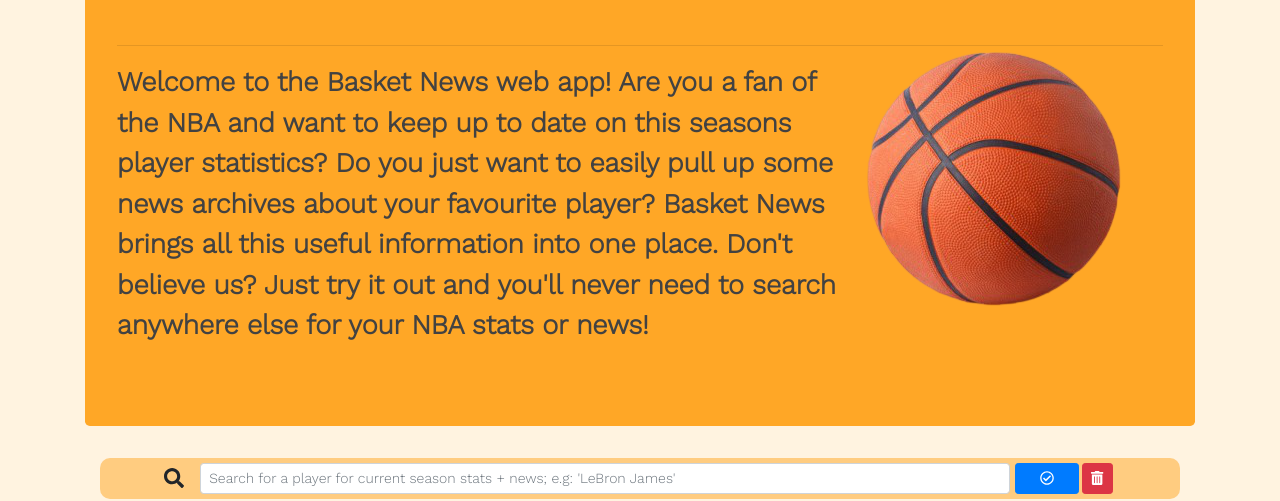
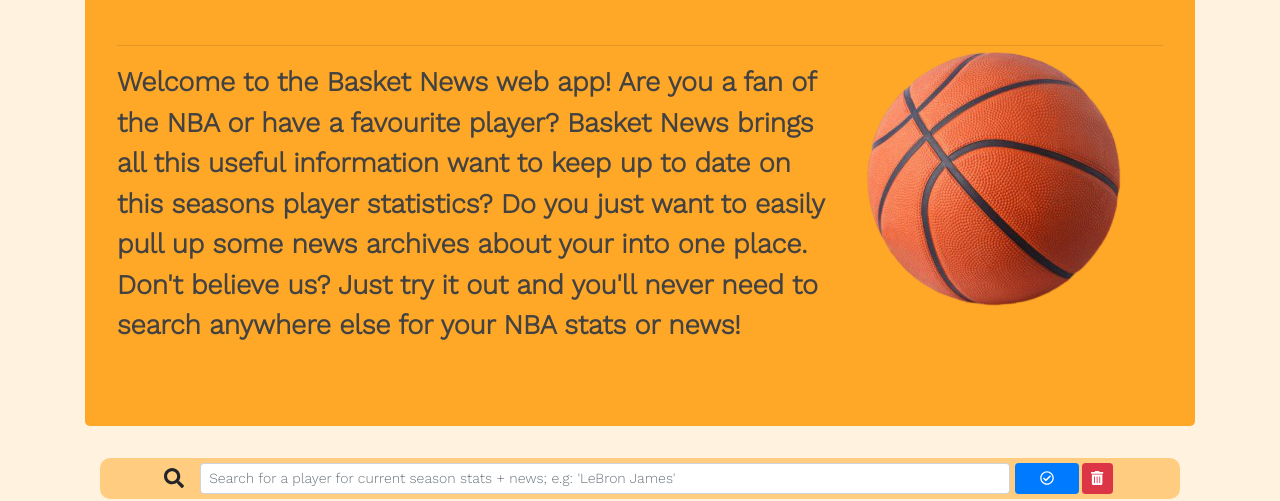
Before and after one commit to AGr2020Xman/Project_1-Basketball-News, a plain HTML site: page index.html in a window 1280 px wide. Shown: the part 309-810 px from the top of the page. Drawn offline with nearby package versions, Linux system fonts and the light colour scheme.

```diff
--- a/index.html
+++ b/index.html
@@ -101,12 +101,12 @@
             </div>
             <hr class="my-3" />
             <p class="contrast-jumbo-text">
-              Welcome to the Basket News web app! Are you a fan of the NBA and
-              want to keep up to date on this seasons player statistics? Do you
-              just want to easily pull up some news archives about your
-              favourite player? Basket News brings all this useful information
-              into one place. Don't believe us? Just try it out and you'll never
-              need to search anywhere else for your NBA stats or news!
+              Welcome to the Basket News web app! Are you a fan of the NBA or have a
+                favourite player? Basket News brings all this useful information
+                want to keep up to date on this seasons player statistics? Do
+                you just want to easily pull up some news archives about your
+                into one place. Don't believe us? Just try it out and you'll
+                never need to search anywhere else for your NBA stats or news!
             </p>
           </div>
         </div>
```
